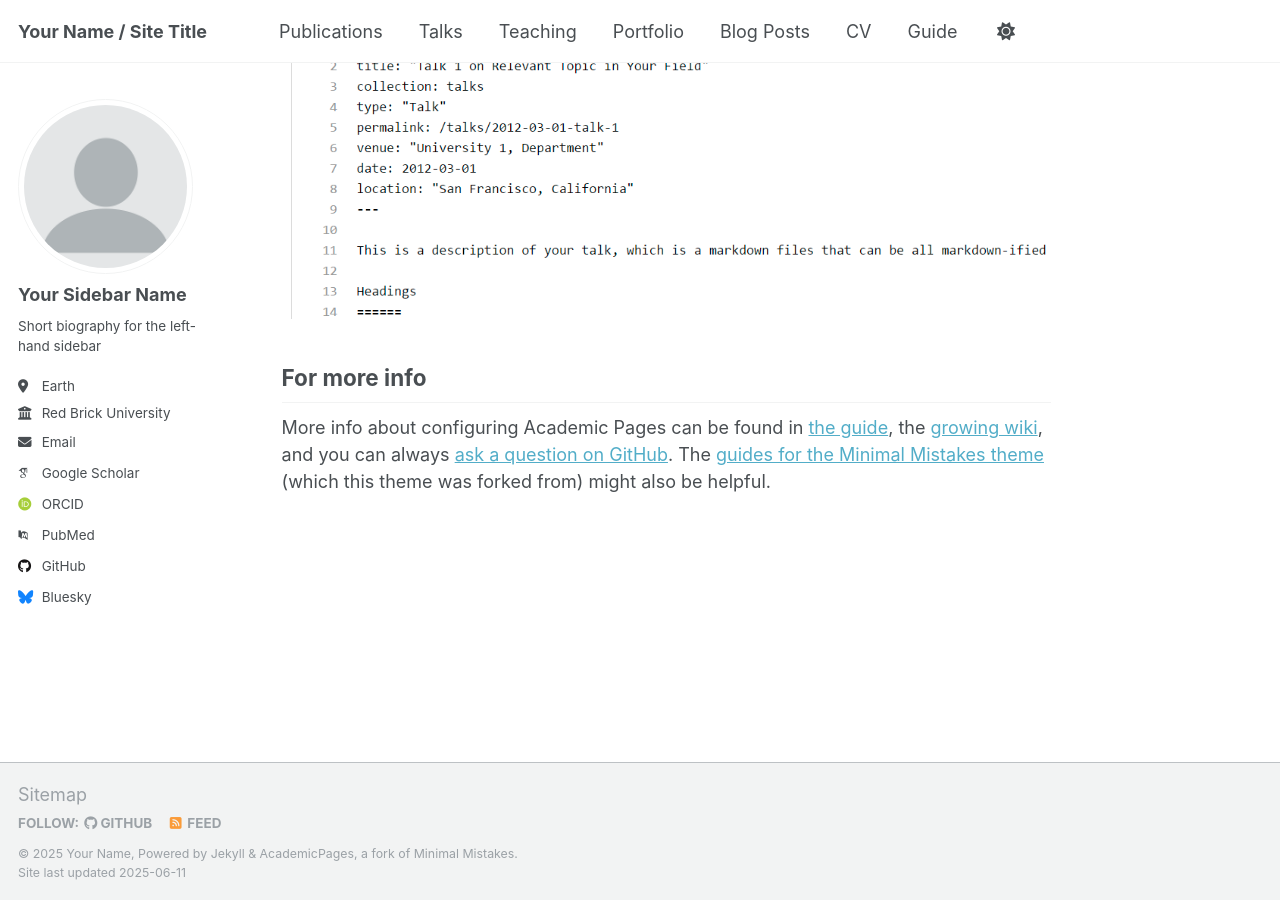
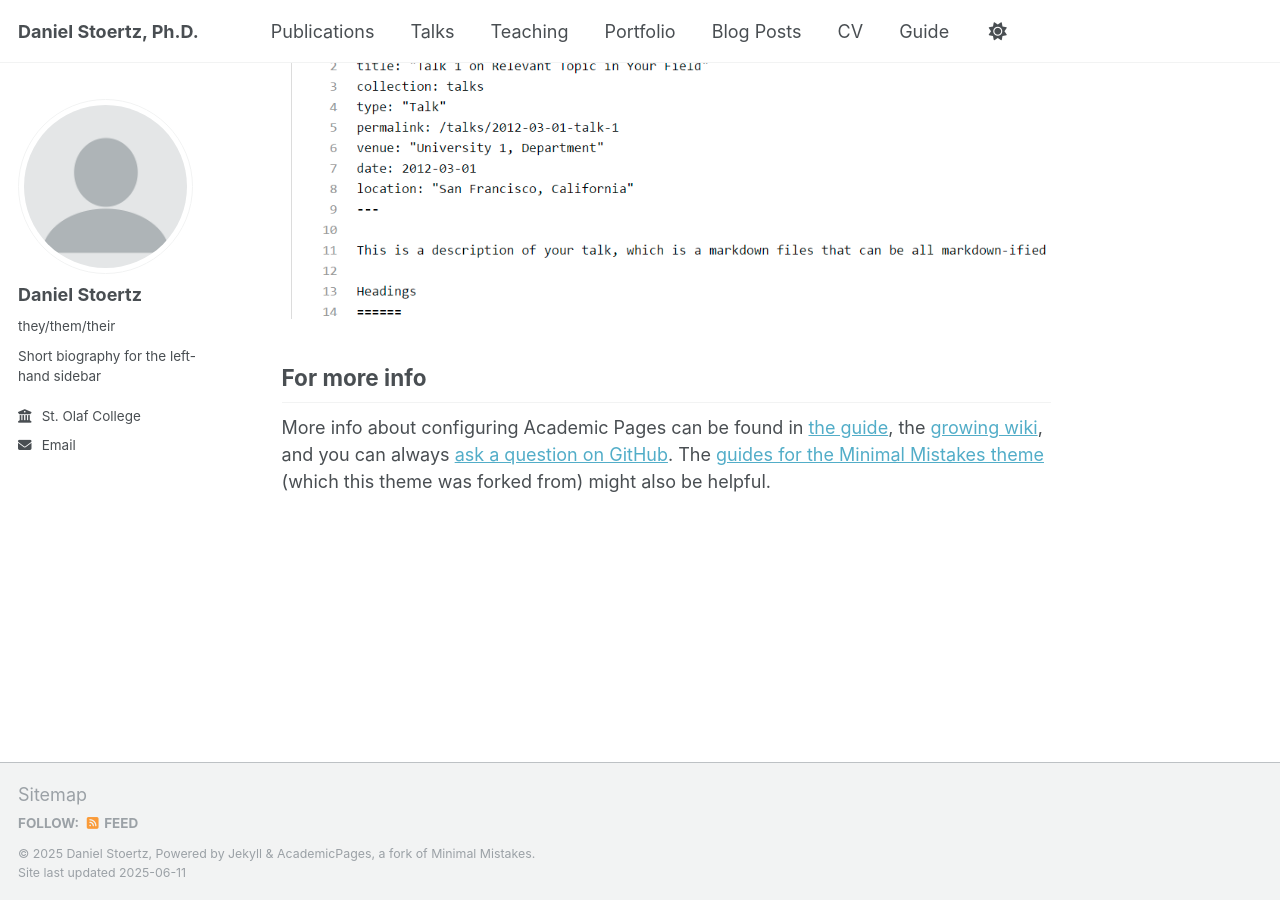
Before and after one commit to dstoertz/academic-page, a Jekyll site: the page built from _pages/about.md, in a window 1280 px wide and 900 px high, scrolled down 2636 px. Built offline with Jekyll 4.4.1, drawn with Linux system fonts in a browser that asks for light colours; some web fonts are replaced.

Commit message:
Update _config.yml
Changed a bunch of personal info.

```diff
--- a/_config.yml
+++ b/_config.yml
@@ -9,13 +9,13 @@
 # Basic Site Settings
 locale                   : "en-US"
 site_theme               : "default"
-title                    : "Your Name / Site Title"
+title                    : "Daniel Stoertz, Ph.D."
 title_separator          : "-"
-name                     : &name "Your Name"
+name                     : &name "Daniel Stoertz"
 description              : &description "personal description"
-url                      : https://academicpages.github.io # the base hostname & protocol for your site e.g. "https://[your GitHub username].github.io" or if you already have some other page hosted on Github then use "https://[your GitHub username].github.io/[Your Repo Name]"
-baseurl                  : "" # the subpath of your site, e.g. "/blog"
-repository               : "academicpages/academicpages.github.io"
+url                      : https://dstoertz.github.io # the base hostname & protocol for your site e.g. "https://[your GitHub username].github.io" or if you already have some other page hosted on Github then use "https://[your GitHub username].github.io/[Your Repo Name]"
+baseurl                  : "/academic-page" # the subpath of your site, e.g. "/blog"
+repository               : #"academicpages/academicpages.github.io"
 
 # Site Author - The following control what appear as part of the author content on the side bar.
 #               If a field is blank the icon and link will not appear, otherwise it will be shown.
@@ -23,22 +23,22 @@ repository               : "academicpages/academicpages.github.io"
 author:
   # Biographic information
   avatar           : "profile.png"
-  name             : "Your Sidebar Name"
-  pronouns         : # example: "she/her"
+  name             : "Daniel Stoertz"
+  pronouns         : they/them/their # example: "she/her"
   bio              : "Short biography for the left-hand sidebar"
-  location         : "Earth"
-  employer         : "Red Brick University"
+  location         : # "Earth"
+  employer         : "St. Olaf College"
   uri              : # URL
-  email            : "none@example.org"
+  email            : "dstoertz@stolaf.edu"
 
   # Academic websites
   academia         : # URL
   arxiv            : # URL - Update with the correct link to your profile
-  googlescholar    : "https://scholar.google.com/citations?user=PS_CX0AAAAAJ"
+  googlescholar    : # "https://scholar.google.com/citations?user=PS_CX0AAAAAJ"
   impactstory      : # URL
-  orcid            : "http://orcid.org/yourorcidurl"
+  orcid            : # "http://orcid.org/yourorcidurl"
   semantic         : # URL
-  pubmed           : "https://www.ncbi.nlm.nih.gov/pubmed/?term=john+snow"
+  pubmed           : # "https://www.ncbi.nlm.nih.gov/pubmed/?term=john+snow"
   researchgate     : # URL
   scopus           : # URL
 
@@ -46,12 +46,12 @@ author:
   bitbucket        : # Username - Update with your username on the site
   codepen          : # Username
   dribbble         : # Username
-  github           : "academicpages"
+  github           : # "academicpages"
   kaggle           : # Username
   stackoverflow    : # User number or user number and name (i.e., use "1" or "1/jeff-atwood")
 
   # Social media
-  bluesky          : "bsky.app" # Replace this with you Bluesky username
+  bluesky          : # "bsky.app" # Replace this with you Bluesky username
   facebook         : # Username
   flickr           : # Username
   foursquare       : # Username
@@ -132,7 +132,7 @@ yandex_site_verification :
 
 # Social Sharing
 twitter:
-  username               : &twitter
+  username               : # &twitter
 facebook:
   username               :
   app_id                 :
```
